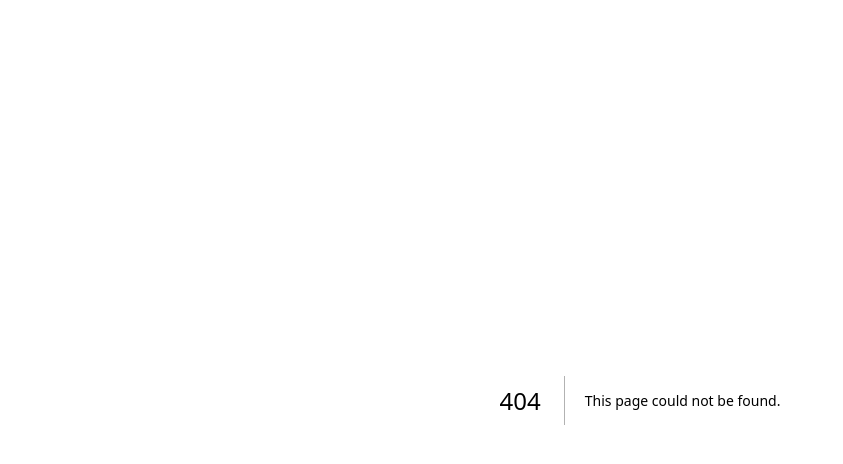
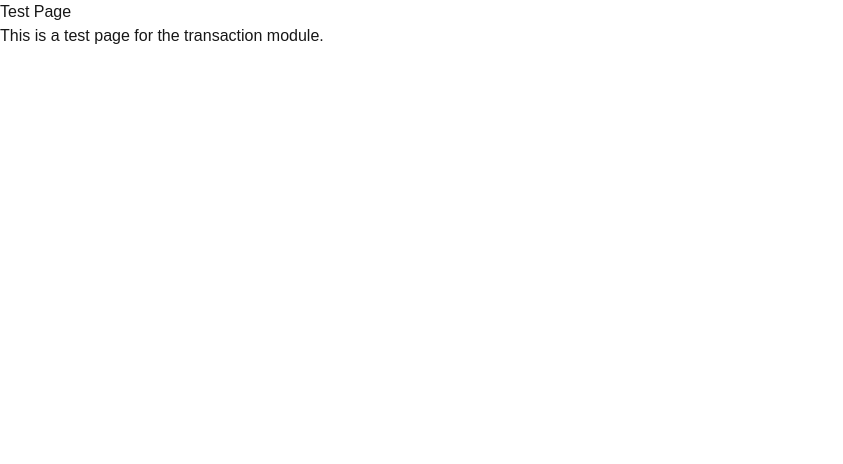
Before and after one commit to M0nicaVaz/fiap-tc-1, a Next.js app: page /home in a window 1280 px wide. Before the commit this address had no page. Shown: the top 464 px of the page, without its empty margins (0-843 px from the left). Built offline with nearby package versions, Linux system fonts and the light colour scheme.

Commit message:
feat: project structure

```diff
--- /dev/null
+++ b/src/app/(pages)/home/page.tsx
@@ -0,0 +1,12 @@
+// export interface indexProps {
+//   props?: unknown;
+// }
+
+export default function HomePage() {
+  return (
+    <div className={``}>
+      <h1>Test Page</h1>
+      <p>This is a test page for the transaction module.</p>
+    </div>
+  );
+}
--- /dev/null
+++ b/src/app/(pages)/transaction/page.tsx
@@ -0,0 +1,12 @@
+// export interface indexProps {
+//   props?: unknown;
+// }
+
+export default function TransactionPage() {
+  return (
+    <div className={``}>
+      <h1>Test Page</h1>
+      <p>This is a test page for the transaction module.</p>
+    </div>
+  );
+}
```
Also changed, not shown: src/app/_components/index.tsx (added), 2 other files (tests, documents, lock files or other folders).
